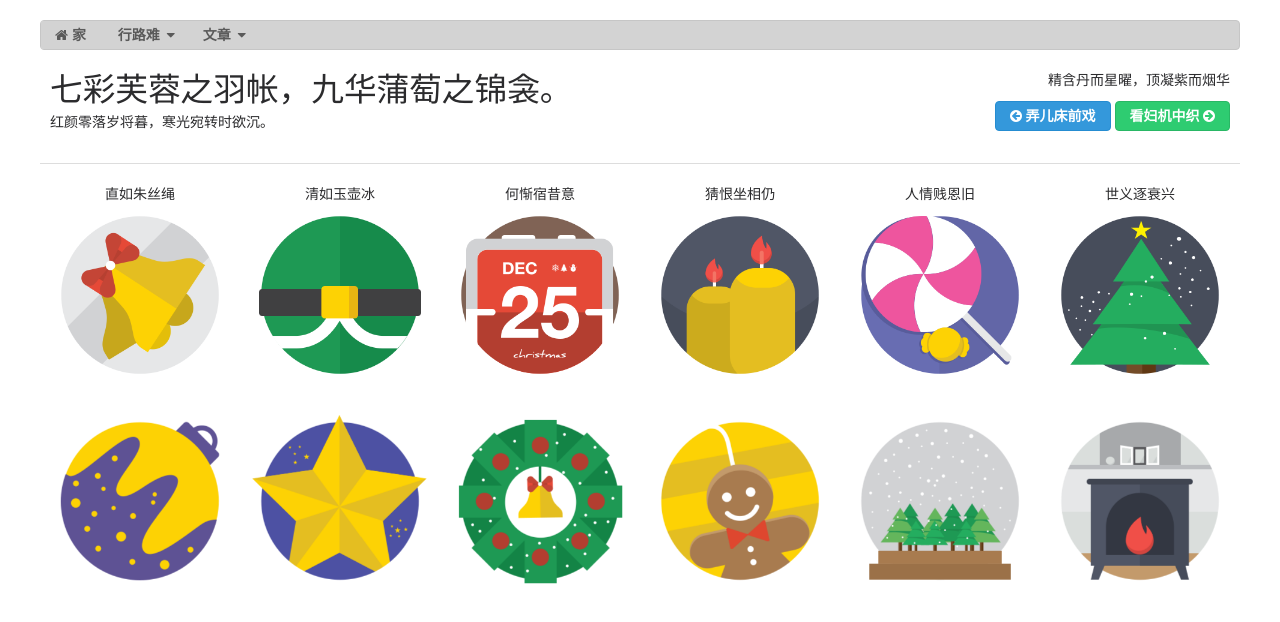
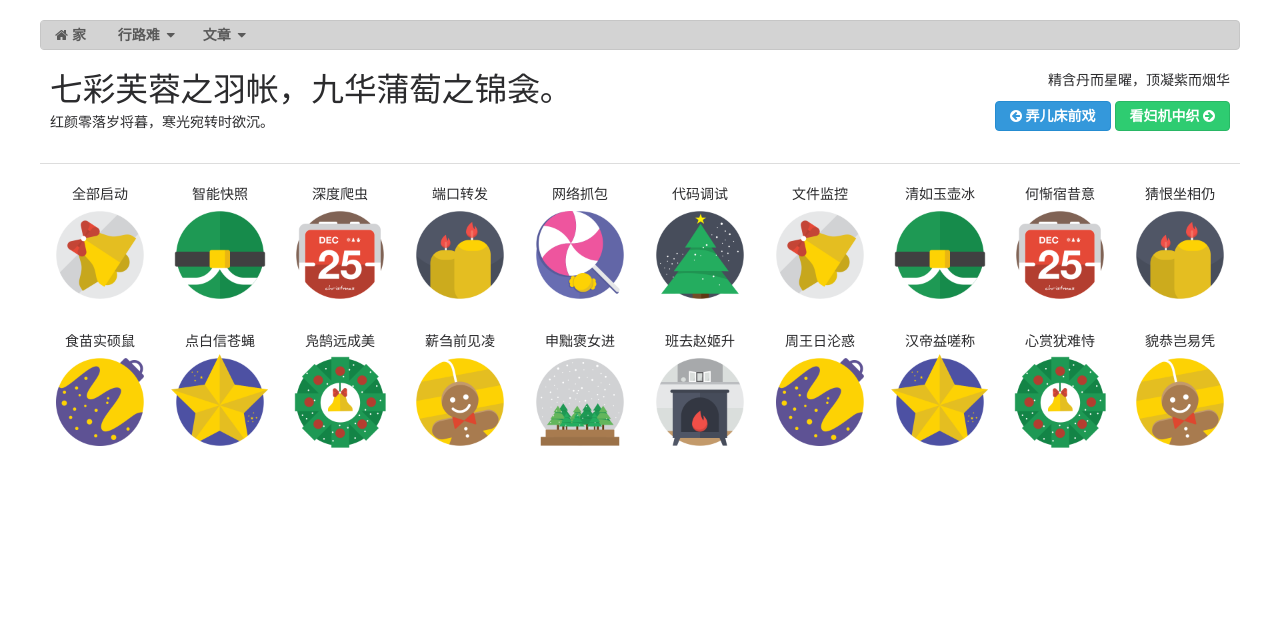
Before and after one commit to sqlcyi2008/qicaixiang, a website: page static/docs/a.html in a window 1280 px wide. Drawn offline with Linux system fonts and the light colour scheme.

Commit message:
重构代码

```diff
--- a/static/docs/a.html
+++ b/static/docs/a.html
@@ -104,7 +104,13 @@
     </style>
     <!-- snippet (syntax highlighting for code examples)-->
     <script type="text/javascript" src="../js/demo/jquery.snippet.min.js"></script>
-    <link type="text/css" rel="stylesheet" href="../css/demo/jquery.snippet.css"><script type="text/javascript">
+    <link type="text/css" rel="stylesheet" href="../css/demo/jquery.snippet.css">
+    <script type="text/javascript">
+    function startMon(type){
+        $.get(type);
+        alert("ok!");
+    }
+
   (function() {
 
     $(document).ready(function() {
@@ -197,20 +203,28 @@
       </div>
       <hr>
       <article class="row">
-        <div class="one sixth three-up-small-tablet two-up-mobile padded bounceInLeft animated xiang">直如朱丝绳<a href="javascript:void(0);" title="View Larger Image" class="block green"><img src="/static/images/christmas-2014-rocket/bell-120px.png" alt="bell" class="img3"></a></div>
-        <div class="one sixth three-up-small-tablet two-up-mobile padded rotateInDownLeft animated xiang">清如玉壶冰<a href="javascript:void(0);" title="View Larger Image" class="block blue"><img src="/static/images/christmas-2014-rocket/blackpeter-120px.png" alt="Image 2" class="img3"></a></div>
-        <div class="one sixth three-up-small-tablet two-up-mobile padded bounceInDown animated xiang">何惭宿昔意<a href="javascript:void(0);" title="View Larger Image" class="block purple"><img src="/static/images/christmas-2014-rocket/calendarchristmas-120px.png" alt="Image 3" class="img3"></a></div>
-        <div class="one sixth three-up-small-tablet two-up-mobile padded bounceInUp animated xiang">猜恨坐相仍<a href="javascript:void(0);" title="View Larger Image" class="block yellow"><img src="/static/images/christmas-2014-rocket/candle-120px.png" alt="Image 4" class="img3"></a></div>
-        <div class="one sixth three-up-small-tablet two-up-mobile padded rotateInUpRight animated xiang">人情贱恩旧<a href="javascript:void(0);" title="View Larger Image" class="block orange"><img src="/static/images/christmas-2014-rocket/candy-120px.png" alt="Image 5" class="img3"></a></div>
-        <div class="one sixth three-up-small-tablet two-up-mobile padded bounceInRight animated xiang">世义逐衰兴<a href="javascript:void(0);" title="View Larger Image" class="block red"><img src="/static/images/christmas-2014-rocket/christmas tree-120px.png" alt="Image 6" class="img3"></a></div>
+        <div class="one tenth three-up-small-tablet two-up-mobile padded bounceInLeft animated xiang">全部启动<a href="javascript:startMon('/process/all/start');" title="View Larger Image" class="block green"><img src="/static/images/christmas-2014-rocket/bell-120px.png" alt="bell" class="img3"></a></div>
+        <div class="one tenth three-up-small-tablet two-up-mobile padded rotateInDownLeft animated xiang">智能快照<a href="javascript:void(0);" title="View Larger Image" class="block blue"><img src="/static/images/christmas-2014-rocket/blackpeter-120px.png" alt="Image 2" class="img3"></a></div>
+        <div class="one tenth three-up-small-tablet two-up-mobile padded bounceInDown animated xiang">深度爬虫<a href="javascript:void(0);" title="View Larger Image" class="block purple"><img src="/static/images/christmas-2014-rocket/calendarchristmas-120px.png" alt="Image 3" class="img3"></a></div>
+        <div class="one tenth three-up-small-tablet two-up-mobile padded bounceInUp animated xiang">端口转发<a href="javascript:void(0);" title="View Larger Image" class="block yellow"><img src="/static/images/christmas-2014-rocket/candle-120px.png" alt="Image 4" class="img3"></a></div>
+        <div class="one tenth three-up-small-tablet two-up-mobile padded rotateInUpRight animated xiang">网络抓包<a href="javascript:startMon('/process/pack/start');" title="View Larger Image" class="block orange"><img src="/static/images/christmas-2014-rocket/candy-120px.png" alt="Image 5" class="img3"></a></div>
+        <div class="one tenth three-up-small-tablet two-up-mobile padded bounceInRight animated xiang">代码调试<a href="javascript:startMon('/process/code/start');" title="View Larger Image" class="block red"><img src="/static/images/christmas-2014-rocket/christmas tree-120px.png" alt="Image 6" class="img3"></a></div>
+        <div class="one tenth three-up-small-tablet two-up-mobile padded bounceInLeft animated xiang">文件监控<a href="javascript:startMon('/process/file/start');" title="View Larger Image" class="block green"><img src="/static/images/christmas-2014-rocket/bell-120px.png" alt="bell" class="img3"></a></div>
+        <div class="one tenth three-up-small-tablet two-up-mobile padded rotateInDownLeft animated xiang">清如玉壶冰<a href="javascript:void(0);" title="View Larger Image" class="block blue"><img src="/static/images/christmas-2014-rocket/blackpeter-120px.png" alt="Image 2" class="img3"></a></div>
+        <div class="one tenth three-up-small-tablet two-up-mobile padded bounceInDown animated xiang">何惭宿昔意<a href="javascript:void(0);" title="View Larger Image" class="block purple"><img src="/static/images/christmas-2014-rocket/calendarchristmas-120px.png" alt="Image 3" class="img3"></a></div>
+        <div class="one tenth three-up-small-tablet two-up-mobile padded bounceInUp animated xiang">猜恨坐相仍<a href="javascript:void(0);" title="View Larger Image" class="block yellow"><img src="/static/images/christmas-2014-rocket/candle-120px.png" alt="Image 4" class="img3"></a></div>
       </article>
       <article class="row">
-        <div class="one sixth three-up-small-tablet two-up-mobile padded bounceInLeft animated xiang"><a href="javascript:void(0);" title="View Larger Image" class="block pink"><img src="/static/images/christmas-2014-rocket/christmasball-120px.png" alt="Image 7" class="img3"></a></div>
-        <div class="one sixth three-up-small-tablet two-up-mobile padded rotateInDownLeft animated xiang"><a href="javascript:void(0);" title="View Larger Image" class="block turquoise"><img src="/static/images/christmas-2014-rocket/christmasstar-120px.png" alt="Image 8" class="img3"></a></div>
-        <div class="one sixth three-up-small-tablet two-up-mobile padded bounceInDown animated xiang"><a href="javascript:void(0);" title="View Larger Image" class="block asphalt"><img src="/static/images/christmas-2014-rocket/christmaswrench-120px.png" alt="Image 9" class="img3"></a></div>
-        <div class="one sixth three-up-small-tablet two-up-mobile padded bounceInUp animated xiang"><a href="javascript:void(0);" title="View Larger Image" class="block green"><img src="/static/images/christmas-2014-rocket/cookie-120px.png" alt="Image 10" class="img3"></a></div>
-        <div class="one sixth three-up-small-tablet two-up-mobile padded rotateInUpRight animated xiang"><a href="javascript:void(0);" title="View Larger Image" class="block blue"><img src="/static/images/christmas-2014-rocket/crystalball-120px.png" alt="Image 11" class="img3"></a></div>
-        <div class="one sixth three-up-small-tablet two-up-mobile padded bounceInRight animated xiang"><a href="javascript:void(0);" title="View Larger Image" class="block purple"><img src="/static/images/christmas-2014-rocket/firestove-120px.png" alt="Image 12" class="img3"></a></div>
+        <div class="one tenth three-up-small-tablet two-up-mobile padded bounceInLeft animated xiang">食苗实硕鼠<a href="javascript:void(0);" title="View Larger Image" class="block pink"><img src="/static/images/christmas-2014-rocket/christmasball-120px.png" alt="Image 7" class="img3"></a></div>
+        <div class="one tenth three-up-small-tablet two-up-mobile padded rotateInDownLeft animated xiang">点白信苍蝇<a href="javascript:void(0);" title="View Larger Image" class="block turquoise"><img src="/static/images/christmas-2014-rocket/christmasstar-120px.png" alt="Image 8" class="img3"></a></div>
+        <div class="one tenth three-up-small-tablet two-up-mobile padded bounceInDown animated xiang">凫鹄远成美<a href="javascript:void(0);" title="View Larger Image" class="block asphalt"><img src="/static/images/christmas-2014-rocket/christmaswrench-120px.png" alt="Image 9" class="img3"></a></div>
+        <div class="one tenth three-up-small-tablet two-up-mobile padded bounceInUp animated xiang">薪刍前见凌<a href="javascript:void(0);" title="View Larger Image" class="block green"><img src="/static/images/christmas-2014-rocket/cookie-120px.png" alt="Image 10" class="img3"></a></div>
+        <div class="one tenth three-up-small-tablet two-up-mobile padded rotateInUpRight animated xiang">申黜褒女进<a href="javascript:void(0);" title="View Larger Image" class="block blue"><img src="/static/images/christmas-2014-rocket/crystalball-120px.png" alt="Image 11" class="img3"></a></div>
+        <div class="one tenth three-up-small-tablet two-up-mobile padded bounceInRight animated xiang">班去赵姬升<a href="javascript:void(0);" title="View Larger Image" class="block purple"><img src="/static/images/christmas-2014-rocket/firestove-120px.png" alt="Image 12" class="img3"></a></div>
+        <div class="one tenth three-up-small-tablet two-up-mobile padded bounceInLeft animated xiang">周王日沦惑<a href="javascript:void(0);" title="View Larger Image" class="block pink"><img src="/static/images/christmas-2014-rocket/christmasball-120px.png" alt="Image 7" class="img3"></a></div>
+        <div class="one tenth three-up-small-tablet two-up-mobile padded rotateInDownLeft animated xiang">汉帝益嗟称<a href="javascript:void(0);" title="View Larger Image" class="block turquoise"><img src="/static/images/christmas-2014-rocket/christmasstar-120px.png" alt="Image 8" class="img3"></a></div>
+        <div class="one tenth three-up-small-tablet two-up-mobile padded bounceInDown animated xiang">心赏犹难恃<a href="javascript:void(0);" title="View Larger Image" class="block asphalt"><img src="/static/images/christmas-2014-rocket/christmaswrench-120px.png" alt="Image 9" class="img3"></a></div>
+        <div class="one tenth three-up-small-tablet two-up-mobile padded bounceInUp animated xiang">貌恭岂易凭<a href="javascript:void(0);" title="View Larger Image" class="block green"><img src="/static/images/christmas-2014-rocket/cookie-120px.png" alt="Image 10" class="img3"></a></div>
       </article>
     </div>
     <footer class="gap-top bounceInUp animated">
```
Also changed, not shown: static/docs/index.html (+1 -1 lines), 3 other files. Lines whose indentation alone changed are shown as unchanged.
